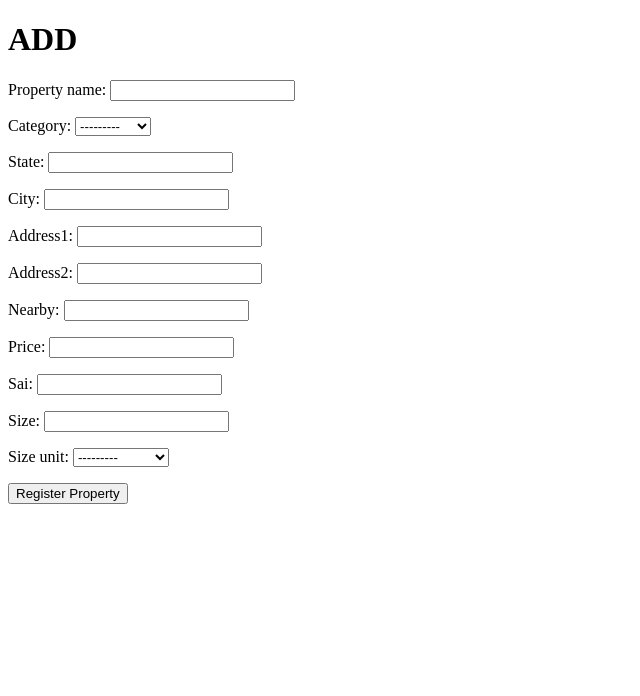
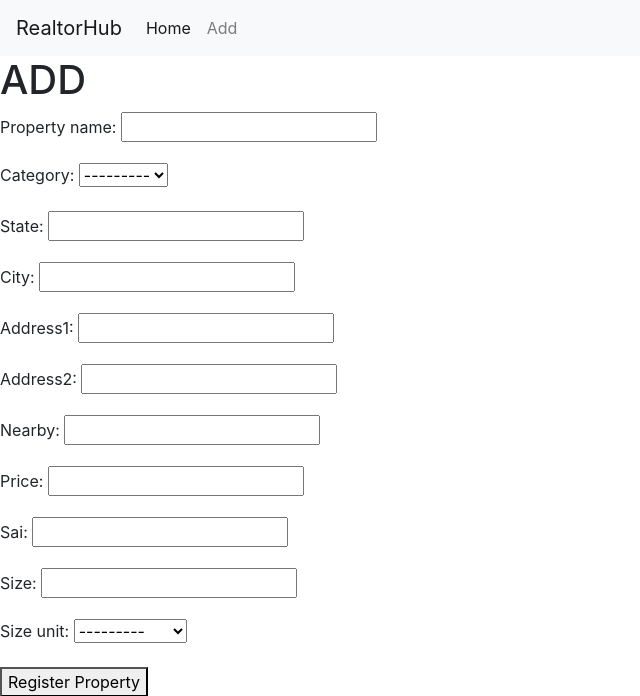
Before and after one commit to Sanyam-bot/RealtorHub, a Django app: page /add in a window 1280 px wide. Shown: the top 696 px of the page, without its empty margins (0-640 px from the left). Run offline with Django 5.2, Linux system fonts and the light colour scheme.

Commit message:
Added Navbar

```diff
--- a/realtorhub/templates/realtorhub/layout.html
+++ b/realtorhub/templates/realtorhub/layout.html
@@ -3,9 +3,23 @@
 <head>
     <meta charset="UTF-8">
     <meta name="viewport" content="width=device-width, initial-scale=1.0">
+    <link rel="stylesheet" href="https://cdn.jsdelivr.net/npm/bootstrap@4.4.1/dist/css/bootstrap.min.css" integrity="sha384-Vkoo8x4CGsO3+Hhxv8T/Q5PaXtkKtu6ug5TOeNV6gBiFeWPGFN9MuhOf23Q9Ifjh" crossorigin="anonymous">
     <title>{% block title %} {% endblock %} </title>
 </head>
 <body>
+    <!-- Navbar from bootstrap -->
+    <nav class="navbar navbar-expand-lg navbar-light bg-light">
+    <a class="navbar-brand" href="{% url 'index' %}">RealtorHub</a>
+    <button class="navbar-toggler" type="button" data-toggle="collapse" data-target="#navbarNavAltMarkup" aria-controls="navbarNavAltMarkup" aria-expanded="false" aria-label="Toggle navigation">
+        <span class="navbar-toggler-icon"></span>
+    </button>
+    <div class="collapse navbar-collapse" id="navbarNavAltMarkup">
+        <div class="navbar-nav">
+        <a class="nav-item nav-link active" href="{% url 'index' %}">Home <span class="sr-only">(current)</span></a>
+        <a class="nav-item nav-link" href="{% url 'add_property' %}">Add</a>
+        </div>
+    </div>
+    </nav>
     {% block body %}{% endblock %}
 </body>
 </html>
```
